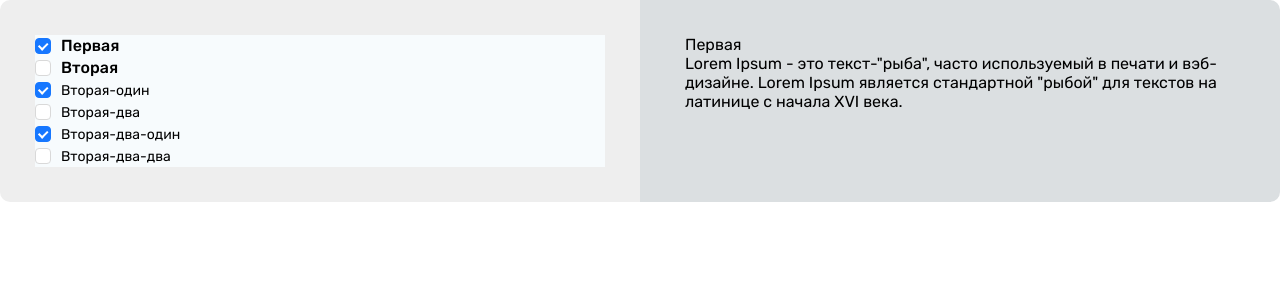
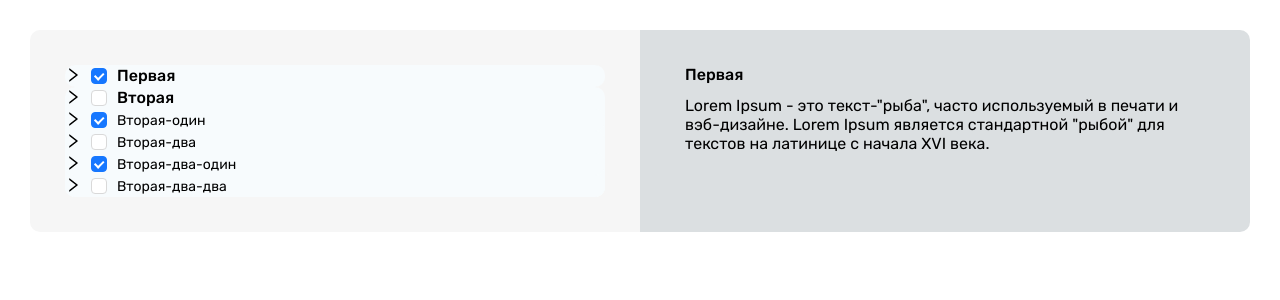
Before and after one commit to vilavren/task-mate, a React (Create React App) app: page / in a window 1280 px wide. Shown: the top 300 px of the page. Built offline with nearby package versions, Linux system fonts and the light colour scheme.

Commit message:
added: component Layout

```diff
--- a/package.json
+++ b/package.json
@@ -3,6 +3,7 @@
   "version": "0.1.0",
   "private": true,
   "dependencies": {
+    "@ant-design/icons": "^5.1.4",
     "@testing-library/jest-dom": "^5.16.5",
     "@testing-library/react": "^13.4.0",
     "@testing-library/user-event": "^13.5.0",
--- a/src/App.tsx
+++ b/src/App.tsx
@@ -2,12 +2,12 @@ import React from 'react'
 
 import './App.css'
 
-import { WrapperTasks } from './components/WrapperTasks/WrapperTasks'
+import { Layout } from './components/Layout/Layout'
 
 function App() {
   return (
     <div className="App">
-      <WrapperTasks />
+      <Layout />
     </div>
   )
 }
--- /dev/null
+++ b/src/components/Layout/Layout.module.css
@@ -0,0 +1,3 @@
+.layout {
+	padding: 30px;
+}
--- /dev/null
+++ b/src/components/Layout/Layout.props.ts
@@ -0,0 +1 @@
+export type LayoutProps = React.HTMLAttributes<HTMLDivElement>
--- /dev/null
+++ b/src/components/Layout/Layout.tsx
@@ -0,0 +1,15 @@
+import cn from 'classnames'
+import React from 'react'
+
+import { WrapperTasks } from '../WrapperTasks/WrapperTasks'
+
+import styles from './Layout.module.css'
+import { LayoutProps } from './Layout.props'
+
+export const Layout: React.FC<LayoutProps> = ({ className, ...props }) => {
+  return (
+    <div className={cn(className, styles.layout)} {...props}>
+      <WrapperTasks />
+    </div>
+  )
+}
--- a/src/components/OpenTask/OpenTask.module.css
+++ b/src/components/OpenTask/OpenTask.module.css
@@ -0,0 +1,3 @@
+.title {
+	margin-bottom: 10px;
+}
--- a/src/components/OpenTask/OpenTask.tsx
+++ b/src/components/OpenTask/OpenTask.tsx
@@ -1,5 +1,7 @@
 import cn from 'classnames'
 import React from 'react'
+
+import { Htag } from '../UI/Htag/Htag'
 
 import styles from './OpenTask.module.css'
 import { OpenTaskProps } from './OpenTask.props'
@@ -10,11 +12,9 @@ export const OpenTask: React.FC<OpenTaskProps> = ({
   ...props
 }) => {
   return (
-    <>
-      <div className={cn(className, styles.tasks)} {...props}>
-        <h2 className={styles.title}>{task.title}</h2>
-        <p>{task.text}</p>
-      </div>
-    </>
+    <div className={cn(className, styles.openTasks)} {...props}>
+      <Htag tag="h2">{task.title}</Htag>
+      <p className={styles.text}>{task.text}</p>
+    </div>
   )
 }
--- a/src/components/Task/Task.module.css
+++ b/src/components/Task/Task.module.css
@@ -1,8 +1,13 @@
 .task {
 	background-color: #F7FBFD;
+	border-radius: 10px;
 }
 
 
 .checkbox {
 	margin-right: 10px;
 }
+
+.caret {
+	margin-right: 10px;
+}
--- a/src/components/Task/Task.tsx
+++ b/src/components/Task/Task.tsx
@@ -1,3 +1,4 @@
+import { RightOutlined } from '@ant-design/icons/lib/icons'
 import { Checkbox } from 'antd'
 import type { CheckboxChangeEvent } from 'antd/es/checkbox'
 import cn from 'classnames'
@@ -21,6 +22,8 @@ export const Task: React.FC<TaskProps> = ({
 
   return (
     <li className={cn(className, styles.task)} {...props}>
+      <RightOutlined className={styles.caret} />
+
       <Checkbox
         className={styles.checkbox}
         checked={task.completed}
--- a/src/components/UI/Htag/Htag.module.css
+++ b/src/components/UI/Htag/Htag.module.css
@@ -7,6 +7,9 @@
 
 .h2 {
 	display: inline-block;
+
+	margin-bottom: 10px;
+
 	font-size: 16px;
 	font-weight: 500;
 	line-height: 130%;
--- a/src/components/WrapperTasks/WrapperTasks.module.css
+++ b/src/components/WrapperTasks/WrapperTasks.module.css
@@ -14,7 +14,7 @@
 
 .tasks {
 	padding: 35px;
-	background-color: #eee;
+	background-color: #f6f6f6;
 }
 
 .openTask {
```
Also changed, not shown: 1 other file (tests, documents, lock files or other folders).
